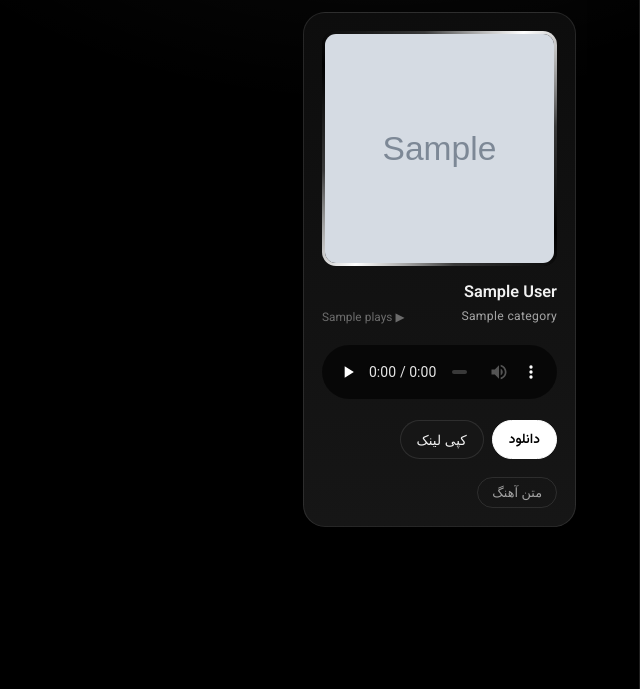
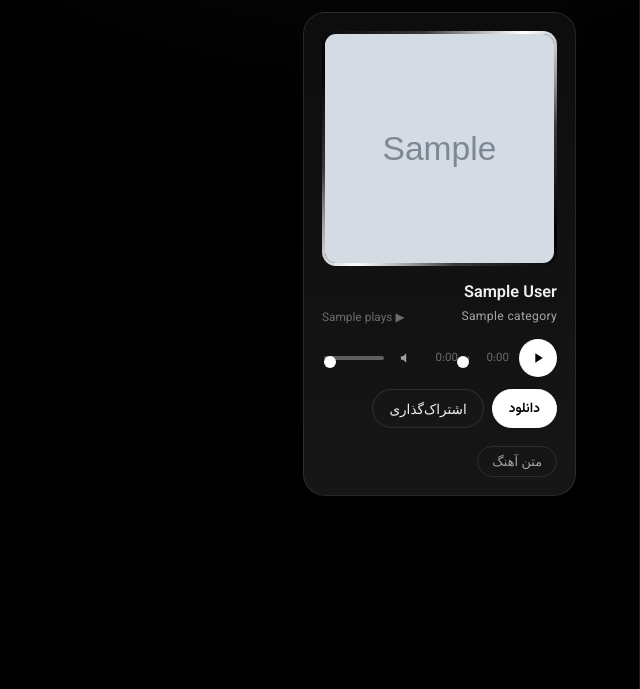
Before and after one commit to parsaspl12-debug/SOLO-BEATS-888, a Flask app: template templates/index.html in a window 1280 px wide. Shown: the part 111-800 px from the top of the page, without its empty margins (640-1280 px from the left). Run offline with Flask 3, Linux system fonts and the light colour scheme; the template is opened without the code that fills it: most values are stand-ins (such as "Sample title", 1, 10 or a date in 2020); grey boxes marked "Sample" are stand-in pictures.

Commit message:
update templates + add track page

```diff
--- a/templates/index.html
+++ b/templates/index.html
@@ -1,10 +1,21 @@
 <!DOCTYPE html>
 <html lang="fa" dir="rtl">
 <head>
+<script>(function(){try{var t=localStorage.getItem('sb_theme');if(t==='light'){document.documentElement.setAttribute('data-theme','light');}}catch(e){}})();</script>
 <meta charset="UTF-8" />
 <meta name="viewport" content="width=device-width, initial-scale=1" />
 <meta name="theme-color" content="#000000" />
 <title>SOLO BEATS</title>
+
+<meta property="og:type" content="website" />
+<meta property="og:title" content="SOLO BEATS" />
+<meta property="og:description" content="جدیدترین ریمیکس‌ها و آهنگ‌های SOLO BEATS" />
+<meta property="og:url" content="{{ request.url }}" />
+{% if music_list and music_list[0].cover %}
+<meta property="og:image" content="{{ request.url_root.rstrip('/') }}{{ music_list[0].cover }}" />
+{% endif %}
+<meta name="twitter:card" content="summary_large_image" />
+
 <link href="https://fonts.googleapis.com/css2?family=Vazirmatn:wght@400;500;600;700&display=swap" rel="stylesheet" />
 <link href="https://fonts.googleapis.com/css2?family=Audiowide&display=swap" rel="stylesheet" />
 <link rel="stylesheet" href="{{ url_for('static', filename='css/style.css') }}" />
@@ -48,6 +59,13 @@
     <button type="button" class="sort-btn" data-sort="shuffle">تصادفی</button>
   </div>
 
+  <div class="sidebar-section-label">حالت نمایش</div>
+  <button type="button" id="themeToggle" class="theme-toggle-btn">
+    <svg id="themeIconMoon" width="15" height="15" viewBox="0 0 24 24" fill="currentColor"><path d="M21 12.79A9 9 0 1111.21 3 7 7 0 0021 12.79z"/></svg>
+    <svg id="themeIconSun" width="15" height="15" viewBox="0 0 24 24" fill="currentColor" style="display:none;"><circle cx="12" cy="12" r="4"/><path d="M12 2v2M12 20v2M4.9 4.9l1.4 1.4M17.7 17.7l1.4 1.4M2 12h2M20 12h2M4.9 19.1l1.4-1.4M17.7 6.3l1.4-1.4" stroke="currentColor" stroke-width="1.6"/></svg>
+    <span id="themeLabel">حالت شب</span>
+  </button>
+
   {% if admin %}
   <div class="sidebar-section-label">مدیریت</div>
   <a href="/upload">آپلود آهنگ جدید</a>
@@ -79,25 +97,44 @@
   {% endif %}
 
   {% if item.cover %}
-  <div class="cover-wrapper">
-    <img src="{{ item.cover }}" alt="کاور {{ item.name }}" loading="lazy">
-  </div>
+  <a href="/track/{{ item.name }}" class="cover-wrapper" style="display:block;">
+    <img src="{{ item.cover }}" alt="کاور {{ item.display_name }}" loading="lazy">
+  </a>
   {% endif %}
 
-  <h3>{{ item.display_name }}</h3>
+  <h3><a href="/track/{{ item.name }}" style="color:inherit; text-decoration:none;">{{ item.display_name }}</a></h3>
   <div class="track-meta">
     <span class="track-category">{{ item.category }}</span>
     <span class="track-plays">▶ <span class="plays-count">{{ item.plays }}</span></span>
   </div>
 
-  <audio controls preload="none" ontimeupdate="handlePlayTracking(this)">
-    <source src="/static/Music/{{ item.name }}">
-    مرورگر شما از پخش موزیک پشتیبانی نمی‌کند.
-  </audio>
+  <div class="player">
+    <audio preload="none" style="display:none;">
+      <source src="/static/Music/{{ item.name }}">
+    </audio>
+    <div class="player-controls">
+      <button type="button" class="play-pause-btn" aria-label="پخش">
+        <svg class="icon-play" width="16" height="16" viewBox="0 0 24 24" fill="currentColor"><path d="M8 5v14l11-7z"/></svg>
+        <svg class="icon-pause" width="16" height="16" viewBox="0 0 24 24" fill="currentColor" style="display:none;"><rect x="6" y="5" width="4" height="14"/><rect x="14" y="5" width="4" height="14"/></svg>
+      </button>
+      <div class="seek-wrap">
+        <span class="time-cur">0:00</span>
+        <input type="range" class="seek-bar" min="0" max="100" value="0" step="0.1">
+        <span class="time-dur">0:00</span>
+      </div>
+      <div class="volume-wrap">
+        <button type="button" class="mute-btn" aria-label="صدا">
+          <svg class="icon-vol" width="14" height="14" viewBox="0 0 24 24" fill="currentColor"><path d="M5 9v6h4l5 5V4L9 9H5z"/></svg>
+          <svg class="icon-mute" width="14" height="14" viewBox="0 0 24 24" fill="none" stroke="currentColor" stroke-width="1.6" style="display:none;"><path d="M5 9v6h4l5 5V4L9 9H5z"/><path d="M19 9l-4 4m0-4l4 4"/></svg>
+        </button>
+        <input type="range" class="volume-bar" min="0" max="1" step="0.01" value="1">
+      </div>
+    </div>
+  </div>
 
   <div class="card-actions">
     <a class="button solid" href="/download/{{ item.name }}">دانلود</a>
-    <button type="button" class="button" onclick="copyLink('{{ item.name }}', this)">کپی لینک</button>
+    <button type="button" class="button" onclick="sbShare('{{ item.display_name|e }}', window.location.origin + '/track/{{ item.name|e }}', this)">اشتراک‌گذاری</button>
     {% if item.lyrics %}
     <button type="button" class="lyrics-toggle-btn" onclick="toggleLyrics('{{ loop.index }}')">متن آهنگ</button>
     {% endif %}
@@ -144,11 +181,11 @@
 {% endif %}
 
 <div class="now-playing" id="nowPlaying">
-  <span class="np-dot"></span>
+  <span class="np-eq" id="npEq"><span></span><span></span><span></span><span></span><span></span></span>
   <span class="np-name" id="npName">—</span>
   <button type="button" id="npToggle" title="توقف/پخش">
-    <svg id="npIconPause" width="14" height="14" viewBox="0 0 24 24" fill="black"><rect x="6" y="5" width="4" height="14"/><rect x="14" y="5" width="4" height="14"/></svg>
-    <svg id="npIconPlay" width="14" height="14" viewBox="0 0 24 24" fill="black" style="display:none;"><path d="M8 5v14l11-7z"/></svg>
+    <svg id="npIconPause" width="14" height="14" viewBox="0 0 24 24" fill="currentColor"><rect x="6" y="5" width="4" height="14"/><rect x="14" y="5" width="4" height="14"/></svg>
+    <svg id="npIconPlay" width="14" height="14" viewBox="0 0 24 24" fill="currentColor" style="display:none;"><path d="M8 5v14l11-7z"/></svg>
   </button>
 </div>
 
@@ -162,71 +199,6 @@
     var form = document.getElementById("edit-lyrics-form-" + index);
     form.style.display = (form.style.display === "none" || form.style.display === "") ? "block" : "none";
   }
-
-  function copyLink(name, btn) {
-    var url = window.location.origin + "/static/Music/" + encodeURIComponent(name);
-    navigator.clipboard.writeText(url).then(function () {
-      var original = btn.textContent;
-      btn.textContent = "کپی شد ✓";
-      setTimeout(function () { btn.textContent = original; }, 1500);
-    });
-  }
-
-  // --- Now playing bar + auto-pause other tracks + play counting ---
-  var nowPlaying = document.getElementById("nowPlaying");
-  var npName = document.getElementById("npName");
-  var npToggle = document.getElementById("npToggle");
-  var npIconPause = document.getElementById("npIconPause");
-  var npIconPlay = document.getElementById("npIconPlay");
-  var activeAudio = null;
-  var countedTracks = new Set();
-
-  function setNpIcon(isPlaying) {
-    npIconPause.style.display = isPlaying ? "" : "none";
-    npIconPlay.style.display = isPlaying ? "none" : "";
-  }
-
-  document.addEventListener("play", function (e) {
-    if (e.target.tagName !== "AUDIO") return;
-    document.querySelectorAll("audio").forEach(function (a) {
-      if (a !== e.target) a.pause();
-    });
-    document.querySelectorAll(".music-box").forEach(function (c) { c.classList.remove("playing"); });
-    var card = e.target.closest(".music-box");
-    if (card) card.classList.add("playing");
-
-    activeAudio = e.target;
-    npName.textContent = card ? card.getAttribute("data-display") : "";
-    nowPlaying.classList.add("show");
-    setNpIcon(true);
-
-    var name = card ? card.getAttribute("data-name") : null;
-    if (name && !countedTracks.has(name)) {
-      countedTracks.add(name);
-      fetch("/track_play/" + encodeURIComponent(name), { method: "POST" })
-        .then(function (r) { return r.json(); })
-        .then(function (data) {
-          var el = card.querySelector(".plays-count");
-          if (el && typeof data.plays !== "undefined") el.textContent = data.plays;
-        }).catch(function(){});
-    }
-  }, true);
-
-  document.addEventListener("pause", function (e) {
-    if (e.target.tagName !== "AUDIO") return;
-    if (e.target === activeAudio) {
-      var card = e.target.closest(".music-box");
-      if (card) card.classList.remove("playing");
-      setNpIcon(false);
-    }
-  }, true);
-
-  npToggle.addEventListener("click", function () {
-    if (!activeAudio) return;
-    if (activeAudio.paused) { activeAudio.play(); } else { activeAudio.pause(); }
-  });
-
-  function handlePlayTracking(audioEl) { /* reserved for future progress-based features */ }
 
   document.addEventListener("DOMContentLoaded", function () {
     var menuToggle = document.getElementById("menuToggle");
@@ -318,5 +290,7 @@
   });
 </script>
 
+<script src="{{ url_for('static', filename='js/player.js') }}"></script>
+
 </body>
 </html>
```
Also changed, not shown: templates/track.html (added, +94 -0 lines).
